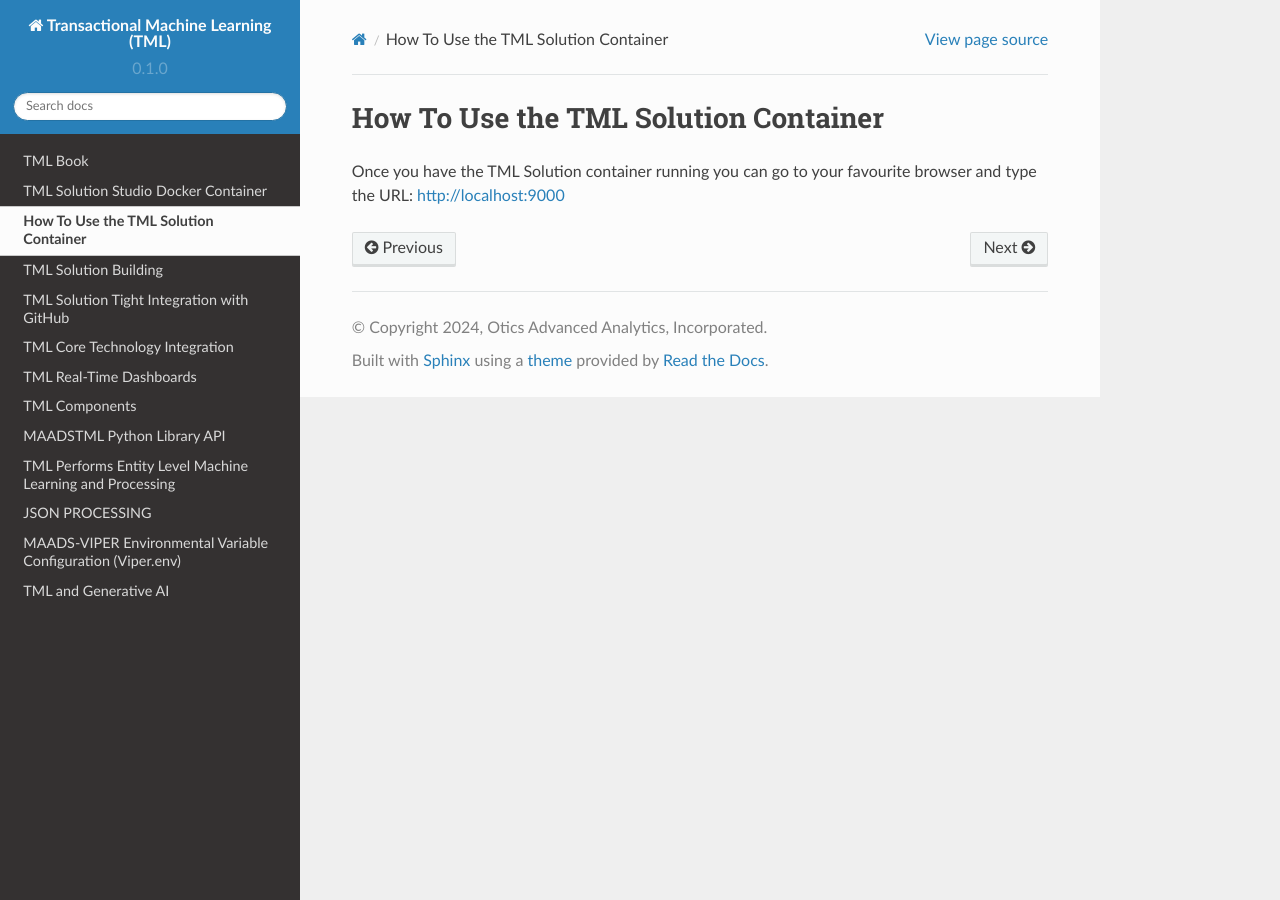
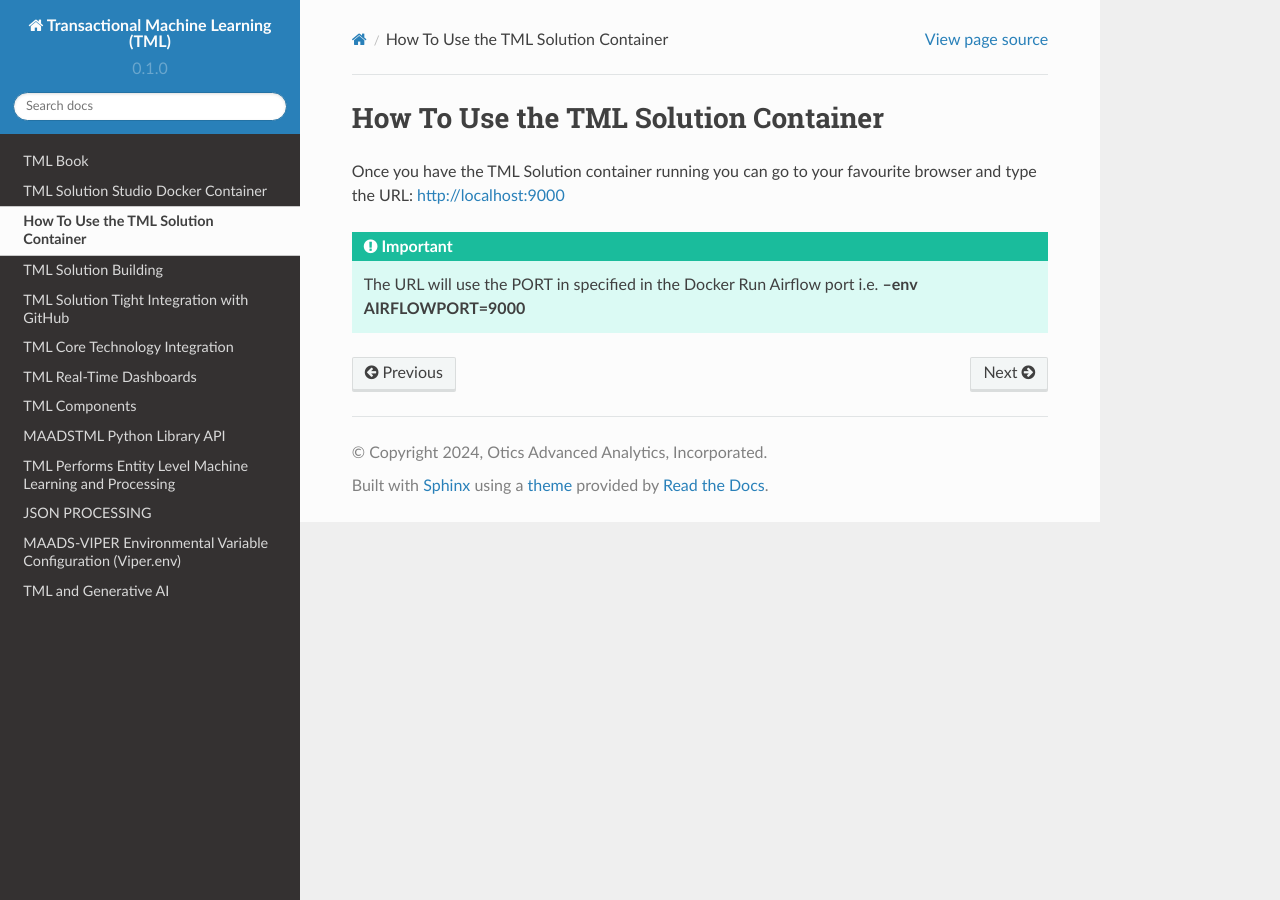
Before and after one commit to smaurice101/readthedocs, a Sphinx documentation site: the page built from docs/source/howtouse.rst, in a window 1280 px wide. Built offline with Sphinx 7.4.7 and the Read the Docs theme 2.0.0, drawn with Linux system fonts in a browser that asks for light colours.

Commit message:
Update howtouse.rst

```diff
--- a/docs/source/howtouse.rst
+++ b/docs/source/howtouse.rst
@@ -2,3 +2,7 @@ How To Use the TML Solution Container
 ====================================
 
 Once you have the TML Solution container running you can go to your favourite browser and type the URL: http://localhost:9000
+
+.. important::
+
+   The URL will use the PORT in specified in the Docker Run Airflow port i.e. **--env AIRFLOWPORT=9000**
```
